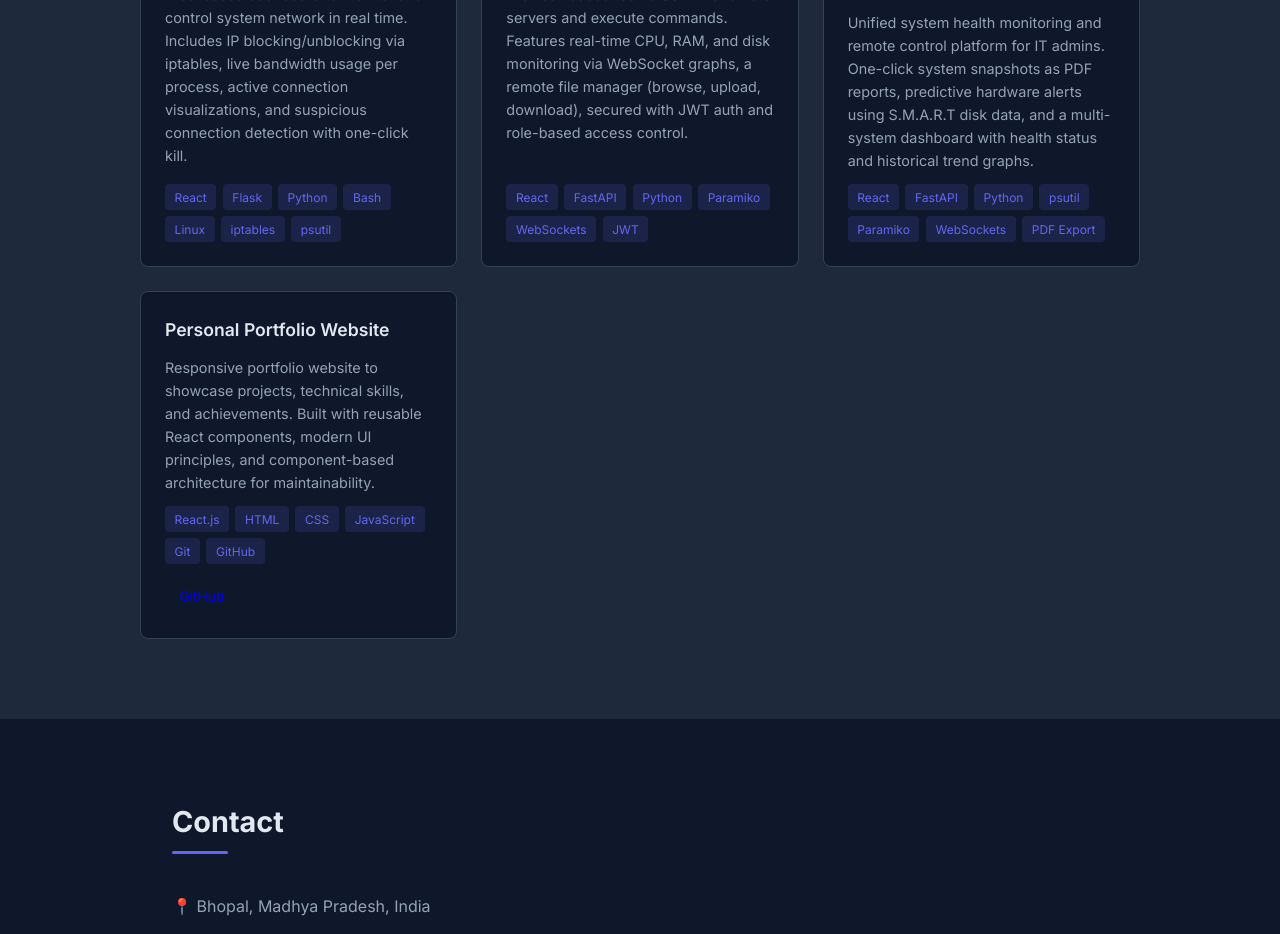
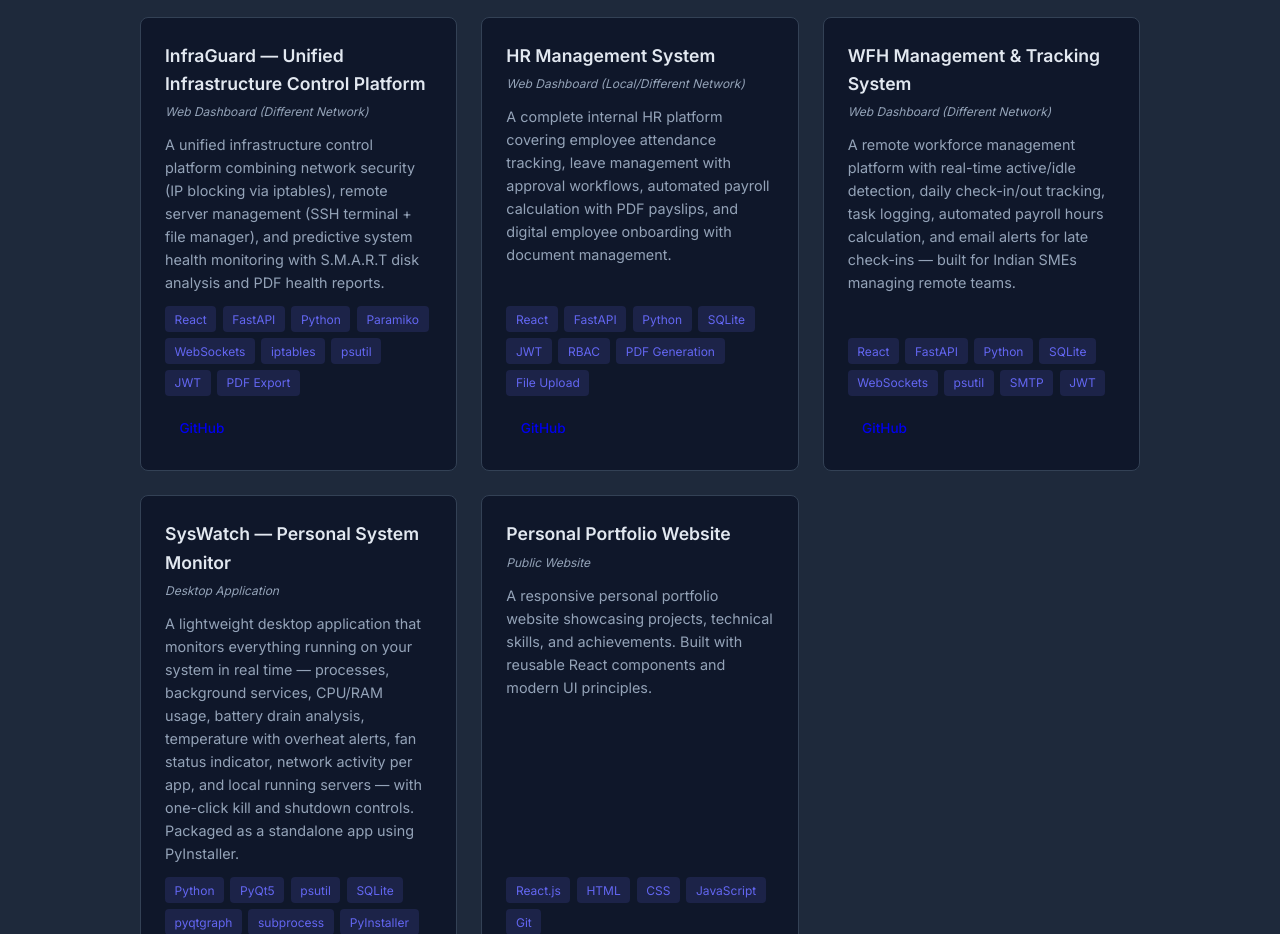
Before and after one commit to Bigrat-hat/Portfolio, a React (Vite) app: page / in a window 1280 px wide. Shown: the part 2660-3594 px from the top of the page. Built offline with nearby package versions, Linux system fonts and the light colour scheme.

Commit message:
Update projects, skills, contact section

```diff
--- a/src/components/Contact.jsx
+++ b/src/components/Contact.jsx
@@ -1,46 +1,44 @@
-import { useState } from 'react'
-
 export default function Contact() {
-  const [form, setForm] = useState({ name: '', email: '', message: '' })
-  const [sent, setSent] = useState(false)
-
-  const handleChange = e => setForm({ ...form, [e.target.name]: e.target.value })
-
-  const handleSubmit = e => {
-    e.preventDefault()
-    setSent(true)
-    setForm({ name: '', email: '', message: '' })
-  }
-
   return (
     <section id="contact" className="section">
       <h2 className="section-title">Contact</h2>
-      <div className="contact-info">
-        <p>📍 Bhopal, Madhya Pradesh, India</p>
-        <p>📧 <a href="mailto:adityachaturvedi026@gmail.com">adityachaturvedi026@gmail.com</a></p>
-        <p>📞 <a href="tel:+918602798496">+91-8602798496</a></p>
-        <p>🔗 <a href="https://www.linkedin.com/in/aditya-chaturvedii/" target="_blank" rel="noreferrer">linkedin.com/in/aditya-chaturvedii</a></p>
-        <p>💻 <a href="https://github.com/Bigrat-hat" target="_blank" rel="noreferrer">github.com/Bigrat-hat</a></p>
+      <div className="contact-cards">
+        <a href="mailto:adityachaturvedi026@gmail.com" className="contact-card">
+          <span className="contact-icon">📧</span>
+          <div>
+            <div className="contact-label">Email</div>
+            <div className="contact-value">adityachaturvedi026@gmail.com</div>
+          </div>
+        </a>
+        <a href="tel:+918602798496" className="contact-card">
+          <span className="contact-icon">📞</span>
+          <div>
+            <div className="contact-label">Phone</div>
+            <div className="contact-value">+91-8602798496</div>
+          </div>
+        </a>
+        <a href="https://www.linkedin.com/in/aditya-chaturvedii/" target="_blank" rel="noreferrer" className="contact-card">
+          <span className="contact-icon">🔗</span>
+          <div>
+            <div className="contact-label">LinkedIn</div>
+            <div className="contact-value">linkedin.com/in/aditya-chaturvedii</div>
+          </div>
+        </a>
+        <a href="https://github.com/Bigrat-hat" target="_blank" rel="noreferrer" className="contact-card">
+          <span className="contact-icon">💻</span>
+          <div>
+            <div className="contact-label">GitHub</div>
+            <div className="contact-value">github.com/Bigrat-hat</div>
+          </div>
+        </a>
+        <div className="contact-card contact-card-static">
+          <span className="contact-icon">📍</span>
+          <div>
+            <div className="contact-label">Location</div>
+            <div className="contact-value">Bhopal, Madhya Pradesh, India</div>
+          </div>
+        </div>
       </div>
-      {sent ? (
-        <p className="contact-success">Thanks! I'll get back to you soon.</p>
-      ) : (
-        <form className="contact-form" onSubmit={handleSubmit}>
-          <input
-            name="name" type="text" placeholder="Your Name"
-            value={form.name} onChange={handleChange} required
-          />
-          <input
-            name="email" type="email" placeholder="Your Email"
-            value={form.email} onChange={handleChange} required
-          />
-          <textarea
-            name="message" rows="5" placeholder="Your Message"
-            value={form.message} onChange={handleChange} required
-          />
-          <button type="submit" className="btn btn-primary">Send Message</button>
-        </form>
-      )}
     </section>
   )
 }
--- a/src/components/Projects.jsx
+++ b/src/components/Projects.jsx
@@ -1,41 +1,104 @@
-const projects = [
+const mainProjects = [
+  {
+    title: 'InfraGuard — Unified Infrastructure Control Platform',
+    type: 'Web Dashboard (Different Network)',
+    description:
+      'A unified infrastructure control platform combining network security (IP blocking via iptables), remote server management (SSH terminal + file manager), and predictive system health monitoring with S.M.A.R.T disk analysis and PDF health reports.',
+    tech: ['React', 'FastAPI', 'Python', 'Paramiko', 'WebSockets', 'iptables', 'psutil', 'JWT', 'PDF Export'],
+    github: 'https://github.com/Bigrat-hat/infraguard',
+  },
+  {
+    title: 'HR Management System',
+    type: 'Web Dashboard (Local/Different Network)',
+    description:
+      'A complete internal HR platform covering employee attendance tracking, leave management with approval workflows, automated payroll calculation with PDF payslips, and digital employee onboarding with document management.',
+    tech: ['React', 'FastAPI', 'Python', 'SQLite', 'JWT', 'RBAC', 'PDF Generation', 'File Upload'],
+    github: 'https://github.com/Bigrat-hat/hr-management-system',
+  },
+  {
+    title: 'WFH Management & Tracking System',
+    type: 'Web Dashboard (Different Network)',
+    description:
+      'A remote workforce management platform with real-time active/idle detection, daily check-in/out tracking, task logging, automated payroll hours calculation, and email alerts for late check-ins — built for Indian SMEs managing remote teams.',
+    tech: ['React', 'FastAPI', 'Python', 'SQLite', 'WebSockets', 'psutil', 'SMTP', 'JWT'],
+    github: 'https://github.com/Bigrat-hat/wfh-tracker',
+  },
+  {
+    title: 'SysWatch — Personal System Monitor',
+    type: 'Desktop Application',
+    description:
+      'A lightweight desktop application that monitors everything running on your system in real time — processes, background services, CPU/RAM usage, battery drain analysis, temperature with overheat alerts, fan status indicator, network activity per app, and local running servers — with one-click kill and shutdown controls. Packaged as a standalone app using PyInstaller.',
+    tech: ['Python', 'PyQt5', 'psutil', 'SQLite', 'pyqtgraph', 'subprocess', 'PyInstaller'],
+    github: 'https://github.com/Bigrat-hat/syswatch',
+  },
+  {
+    title: 'Personal Portfolio Website',
+    type: 'Public Website',
+    description:
+      'A responsive personal portfolio website showcasing projects, technical skills, and achievements. Built with reusable React components and modern UI principles.',
+    tech: ['React.js', 'HTML', 'CSS', 'JavaScript', 'Git'],
+    github: 'https://github.com/Bigrat-hat/portfolio',
+  },
+]
+
+const otherProjects = [
+  {
+    title: 'Study Tracker',
+    description:
+      'A personal desktop study tracker with a live HH:MM:SS timer, study/break sessions, daily goal with progress bar, per-day notes, session history, dark/light theme, and crash recovery — 100% offline, all data in local SQLite.',
+    tech: ['Python', 'CustomTkinter', 'SQLite'],
+    github: 'https://github.com/Bigrat-hat/study-tracker',
+  },
   {
     title: 'Network Control Panel',
     description:
-      'Web-based dashboard to monitor and control system network in real time. Includes IP blocking/unblocking via iptables, live bandwidth usage per process, active connection visualizations, and suspicious connection detection with one-click kill.',
-    tech: ['React', 'Flask', 'Python', 'Bash', 'Linux', 'iptables', 'psutil'],
-    github: null,
+      'Web dashboard to monitor and control system network in real time. Includes IP blocking via iptables, live bandwidth usage per process, and suspicious connection detection.',
+    tech: ['React', 'Flask', 'Python', 'Bash', 'iptables', 'psutil'],
+    github: 'https://github.com/Bigrat-hat/Network-control-panel',
   },
   {
     title: 'Remote Server Manager',
     description:
-      'Browser-based tool to SSH into remote servers and execute commands. Features real-time CPU, RAM, and disk monitoring via WebSocket graphs, a remote file manager (browse, upload, download), secured with JWT auth and role-based access control.',
+      'Browser-based SSH tool with real-time CPU/RAM/disk monitoring via WebSocket graphs, remote file manager, JWT auth and RBAC.',
     tech: ['React', 'FastAPI', 'Python', 'Paramiko', 'WebSockets', 'JWT'],
-    github: null,
+    github: 'https://github.com/Bigrat-hat/remote-server-manager',
   },
   {
     title: 'Remote System Intelligence Platform',
     description:
-      'Unified system health monitoring and remote control platform for IT admins. One-click system snapshots as PDF reports, predictive hardware alerts using S.M.A.R.T disk data, and a multi-system dashboard with health status and historical trend graphs.',
-    tech: ['React', 'FastAPI', 'Python', 'psutil', 'Paramiko', 'WebSockets', 'PDF Export'],
-    github: null,
-  },
-  {
-    title: 'Personal Portfolio Website',
-    description:
-      'Responsive portfolio website to showcase projects, technical skills, and achievements. Built with reusable React components, modern UI principles, and component-based architecture for maintainability.',
-    tech: ['React.js', 'HTML', 'CSS', 'JavaScript', 'Git', 'GitHub'],
-    github: 'https://github.com/Bigrat-hat/portfolio',
+      'Unified system health monitoring for IT admins. One-click PDF snapshots, predictive S.M.A.R.T disk alerts, and multi-system health dashboard.',
+    tech: ['React', 'FastAPI', 'Python', 'psutil', 'Paramiko', 'PDF Export'],
+    github: 'https://github.com/Bigrat-hat/Remote-System-Intelligence',
   },
 ]
 
-function ProjectCard({ title, description, tech, github }) {
+function ProjectCard({ title, type, description, tech, github }) {
   return (
     <div className="project-card">
-      <h3 className="project-title">{title}</h3>
+      <div className="project-header">
+        <h3 className="project-title">{title}</h3>
+        {type && <span className="project-type">{type}</span>}
+      </div>
       <p className="project-desc">{description}</p>
       <div className="project-tech">
         {tech.map(t => <span key={t} className="tech-tag">{t}</span>)}
+      </div>
+      {github && (
+        <div className="project-links">
+          <a href={github} target="_blank" rel="noreferrer" className="btn btn-sm">GitHub</a>
+        </div>
+      )}
+    </div>
+  )
+}
+
+function OtherProjectCard({ title, description, tech, github }) {
+  return (
+    <div className="project-card project-card-minor">
+      <h4 className="project-title-minor">{title}</h4>
+      <p className="project-desc-minor">{description}</p>
+      <div className="project-tech">
+        {tech.map(t => <span key={t} className="tech-tag tech-tag-sm">{t}</span>)}
       </div>
       {github && (
         <div className="project-links">
@@ -51,7 +114,11 @@ export default function Projects() {
     <section id="projects" className="section section-alt">
       <h2 className="section-title">Projects</h2>
       <div className="projects-grid">
-        {projects.map(p => <ProjectCard key={p.title} {...p} />)}
+        {mainProjects.map(p => <ProjectCard key={p.title} {...p} />)}
+      </div>
+      <div className="other-projects-label">Earlier Builds</div>
+      <div className="projects-grid projects-grid-minor">
+        {otherProjects.map(p => <OtherProjectCard key={p.title} {...p} />)}
       </div>
     </section>
   )
--- a/src/components/Skills.jsx
+++ b/src/components/Skills.jsx
@@ -1,12 +1,13 @@
 const skillGroups = [
   { category: 'Languages', items: ['Python', 'JavaScript', 'SQL', 'Bash'] },
-  { category: 'Frontend', items: ['HTML5', 'CSS3', 'React.js (Beginner)', 'Responsive Design'] },
-  { category: 'Backend', items: ['Flask', 'REST APIs', 'FastAPI (Learning)'] },
-  { category: 'Database', items: ['SQLite', 'CRUD Operations'] },
-  { category: 'Networking & Security', items: ['Nmap', 'Wireshark', 'Basic Vulnerability Assessment'] },
-  { category: 'System & OS', items: ['Linux', 'Bash Scripting', 'psutil'] },
-  { category: 'Tools', items: ['Git', 'GitHub', 'VS Code', 'Postman'] },
-  { category: 'Soft Skills', items: ['Analytical Thinking', 'Continuous Learning', 'Problem Solving', 'Team Collaboration', 'Adaptability'] },
+  { category: 'Frontend', items: ['React.js', 'HTML5', 'CSS3', 'WebSockets', 'Responsive Design'] },
+  { category: 'Backend', items: ['FastAPI', 'Flask', 'REST APIs', 'JWT Auth', 'RBAC'] },
+  { category: 'Database', items: ['SQLite', 'PostgreSQL', 'Schema Design'] },
+  { category: 'Networking & Security', items: ['iptables', 'SSH', 'Nmap', 'Wireshark'] },
+  { category: 'System & OS', items: ['Linux', 'Bash Scripting', 'psutil', 'subprocess', 'S.M.A.R.T Monitoring'] },
+  { category: 'Desktop', items: ['PyQt5', 'pyqtgraph', 'PyInstaller'] },
+  { category: 'Tools', items: ['Git', 'GitHub', 'VS Code', 'Postman', 'SMTP', 'PDF Generation', 'Paramiko'] },
+  { category: 'Soft Skills', items: ['Analytical Thinking', 'Problem Solving', 'Continuous Learning', 'Team Collaboration'] },
 ]
 
 export default function Skills() {
--- a/src/index.css
+++ b/src/index.css
@@ -63,7 +63,7 @@ body {
 .section { padding: 5rem 2rem; max-width: 1000px; margin: 0 auto; }
 .section-alt { background: var(--bg-alt); max-width: 100%; }
 .section-alt > * { max-width: 1000px; margin-left: auto; margin-right: auto; }
-.section-alt .section-title, .section-alt .projects-grid { max-width: 1000px; margin-left: auto; margin-right: auto; }
+.section-alt .section-title, .section-alt .projects-grid, .section-alt .other-projects-label { max-width: 1000px; margin-left: auto; margin-right: auto; }
 .section-alt { padding: 5rem 2rem; }
 .section-title {
   font-size: 1.8rem; font-weight: 700; margin-bottom: 2.5rem;
@@ -104,6 +104,24 @@ body {
   border-radius: 4px;
 }
 .project-links { display: flex; gap: 0.75rem; margin-top: 0.25rem; }
+.project-header { display: flex; flex-direction: column; gap: 0.25rem; }
+.project-type { font-size: 0.75rem; color: var(--text-muted); font-style: italic; }
+
+/* Minor / Earlier projects */
+.other-projects-label {
+  font-size: 0.85rem; font-weight: 600; color: var(--text-muted);
+  text-transform: uppercase; letter-spacing: 0.08em;
+  margin: 2.5rem auto 1rem; max-width: 1000px;
+}
+.projects-grid-minor { gap: 1rem; }
+.project-card-minor {
+  padding: 1rem 1.25rem; gap: 0.5rem;
+  opacity: 0.75;
+}
+.project-card-minor:hover { opacity: 1; }
+.project-title-minor { font-size: 0.95rem; font-weight: 600; color: var(--text-muted); }
+.project-desc-minor { color: var(--text-muted); font-size: 0.82rem; flex: 1; }
+.tech-tag-sm { font-size: 0.7rem; padding: 0.15rem 0.5rem; opacity: 0.8; }
 
 /* ── Education ── */
 .edu-list { display: flex; flex-direction: column; gap: 1rem; }
@@ -120,20 +138,20 @@ body {
 .edu-year { color: var(--text-muted); font-size: 0.85rem; white-space: nowrap; margin-left: 1rem; }
 
 /* ── Contact ── */
-.contact-info { display: flex; flex-direction: column; gap: 0.5rem; margin-bottom: 2rem; color: var(--text-muted); }
-.contact-info a { color: var(--text-muted); text-decoration: none; transition: color 0.2s; }
-.contact-info a:hover { color: var(--primary); }
-.contact-form { display: flex; flex-direction: column; gap: 1rem; max-width: 560px; }
-.contact-form input, .contact-form textarea {
-  padding: 0.75rem 1rem; background: var(--bg-alt);
-  border: 1px solid var(--border); border-radius: var(--radius);
-  color: var(--text); font-family: inherit; font-size: 0.95rem;
-  transition: border-color 0.2s;
+.contact-cards { display: grid; grid-template-columns: repeat(auto-fill, minmax(260px, 1fr)); gap: 1rem; }
+.contact-card {
+  display: flex; align-items: center; gap: 1rem;
+  padding: 1.1rem 1.25rem;
+  background: var(--bg-alt); border: 1px solid var(--border);
+  border-radius: var(--radius); text-decoration: none;
+  color: var(--text); transition: border-color 0.2s, transform 0.2s;
 }
-.contact-form input:focus, .contact-form textarea:focus {
-  outline: none; border-color: var(--primary);
-}
-.contact-success { color: #4ade80; font-size: 1.05rem; }
+.contact-card:hover { border-color: var(--primary); transform: translateY(-3px); }
+.contact-card-static { cursor: default; }
+.contact-card-static:hover { transform: none; border-color: var(--border); }
+.contact-icon { font-size: 1.4rem; }
+.contact-label { font-size: 0.75rem; color: var(--text-muted); text-transform: uppercase; letter-spacing: 0.05em; margin-bottom: 0.2rem; }
+.contact-value { font-size: 0.9rem; color: var(--text); }
 
 /* ── Footer ── */
 .footer {
--- a/vite.config.js
+++ b/vite.config.js
@@ -3,7 +3,8 @@ import react from '@vitejs/plugin-react'
 
 export default defineConfig({
   plugins: [react()],
-  base: '/portfolio/',
+  // Local development and Vercel both serve this app from the site root.
+  base: '/',
   server: {
     host: true,
   },
```
Also changed, not shown: 2 other files (tests, documents, lock files or other folders).
